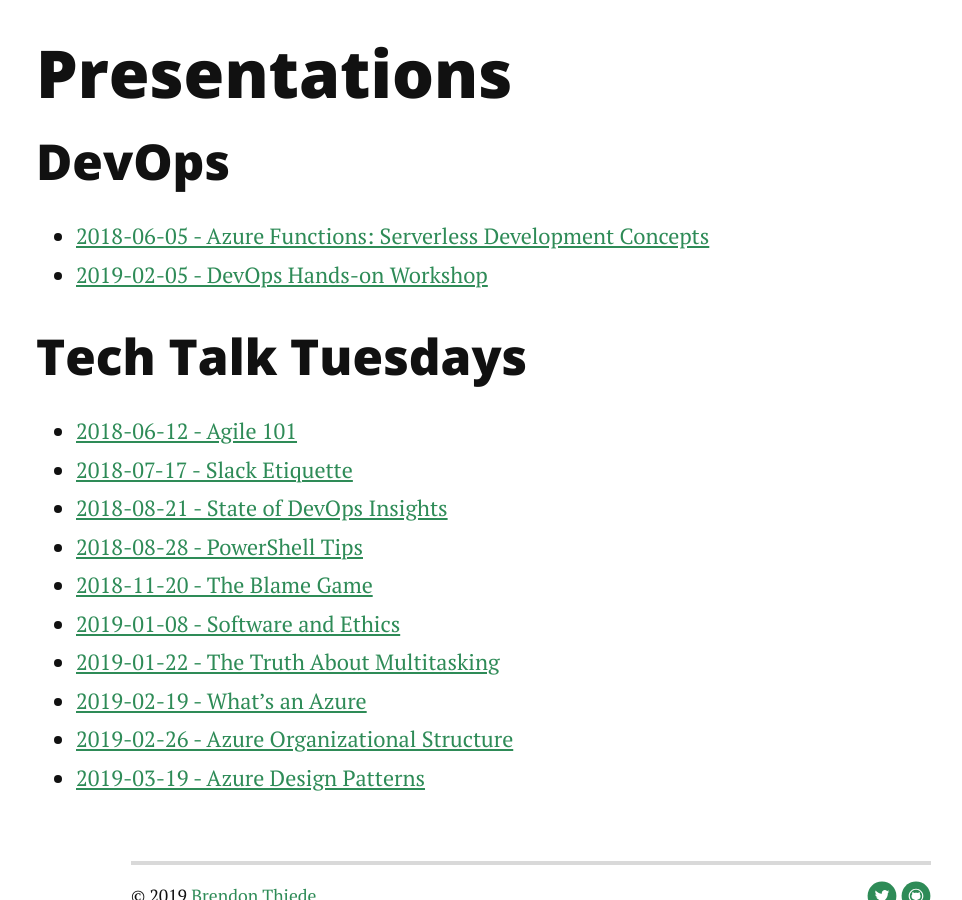
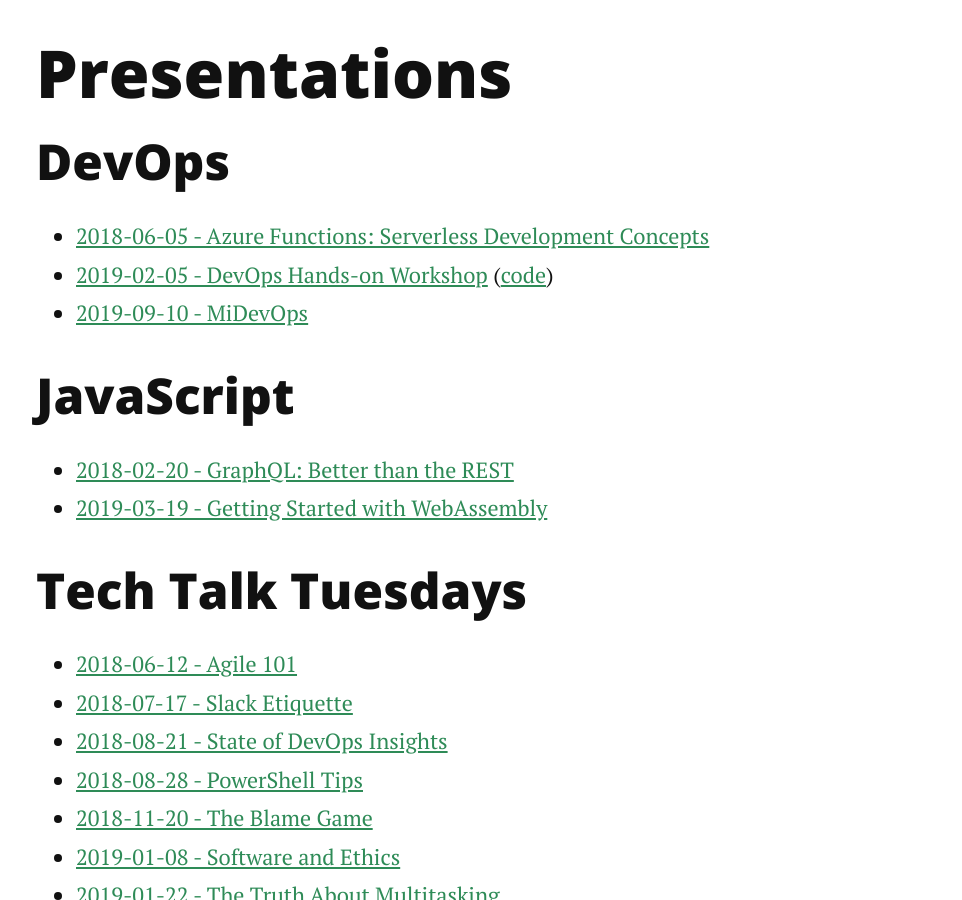
Before and after one commit to brendonthiede/brendonthiede.github.io, a Jekyll site: the page built from presentations.md, in a window 1280 px wide and 900 px high, scrolled down 300 px. Shown: the whole window, without its empty margins (109-1071 px from the left). Built offline with Jekyll 4.4.1, drawn with Linux system fonts in a browser that asks for light colours; nearby versions of some CDN libraries.

Commit message:
Adding code link for Lansing DevOps Workshop

```diff
--- a/presentations.md
+++ b/presentations.md
@@ -7,7 +7,13 @@
 ## DevOps
 
 * [2018-06-05 - Azure Functions: Serverless Development Concepts](presentations/2018-06-05-Lansing-DevOps-Meetup.html)
-* [2019-02-05 - DevOps Hands-on Workshop](presentations/2019-02-05-Lansing-DevOps-Meetup.html)
+* [2019-02-05 - DevOps Hands-on Workshop](presentations/2019-02-05-Lansing-DevOps-Meetup.html) ([code](https://github.com/brendonthiede/2019-02-lansing-devops-meetup-hands-on))
+* [2019-09-10 - MiDevOps](presentations/2019-09-10-CTC-MiDevOps.html)
+
+## JavaScript
+
+* [2018-02-20 - GraphQL: Better than the REST](https://github.com/brendonthiede/js-meetup-graphql)
+* [2019-03-19 - Getting Started with WebAssembly](presentations/2019-03-19-JavaScriptMeetup.html)
 
 ## Tech Talk Tuesdays
 
```
